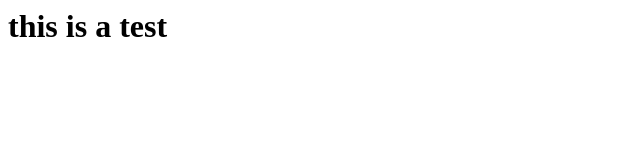
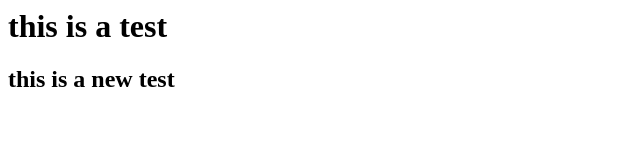
Before and after one commit to HussienElSawy/resume-website, a plain HTML site: page index.html in a window 1280 px wide. Shown: the whole page, without its empty margins (0-640 px from the left). Drawn offline with Linux system fonts and the light colour scheme.

Commit message:
commit again

```diff
--- a/index.html
+++ b/index.html
@@ -4,5 +4,6 @@
 </head>
 <body>
 <h1>this is a test</h1>
+<h2> this is a new test</h2>
 </body>
 </html>
```
